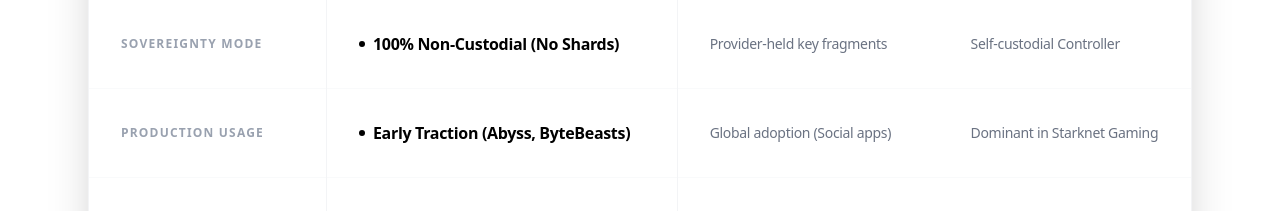
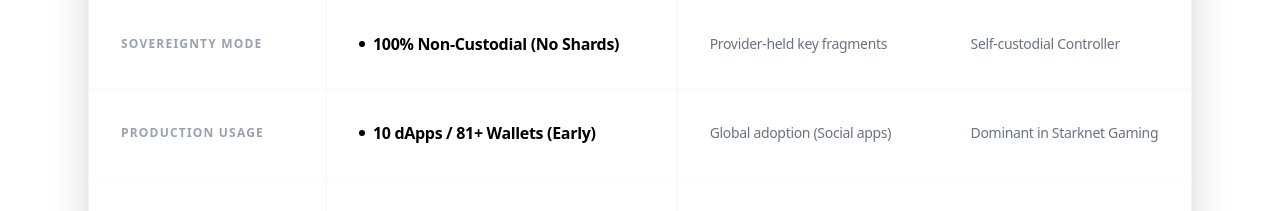
Before and after one commit to cavos-labs/cavos, a Next.js app in the folder cavos-web/: page /compare in a window 1280 px wide. Shown: the part 1100-1311 px from the top of the page. Built offline with nearby package versions, Linux system fonts and the light colour scheme; no server answers.

Commit message:
feat: update adoption metrics in comparison table (10 dApps / 81 Wallets)

```diff
--- a/cavos-web/app/compare/page.tsx
+++ b/cavos-web/app/compare/page.tsx
@@ -67,7 +67,7 @@ export default function ComparePage() {
         },
         {
             feature: "Production Usage",
-            cavos: "Early Traction (Abyss, ByteBeasts)",
+            cavos: "10 dApps / 81+ Wallets (Early)",
             privy: "Global adoption (Social apps)",
             cartridge: "Dominant in Starknet Gaming",
             benefit: "Cavos is the chosen infrastructure for high-growth Starknet consumer applications."
```
